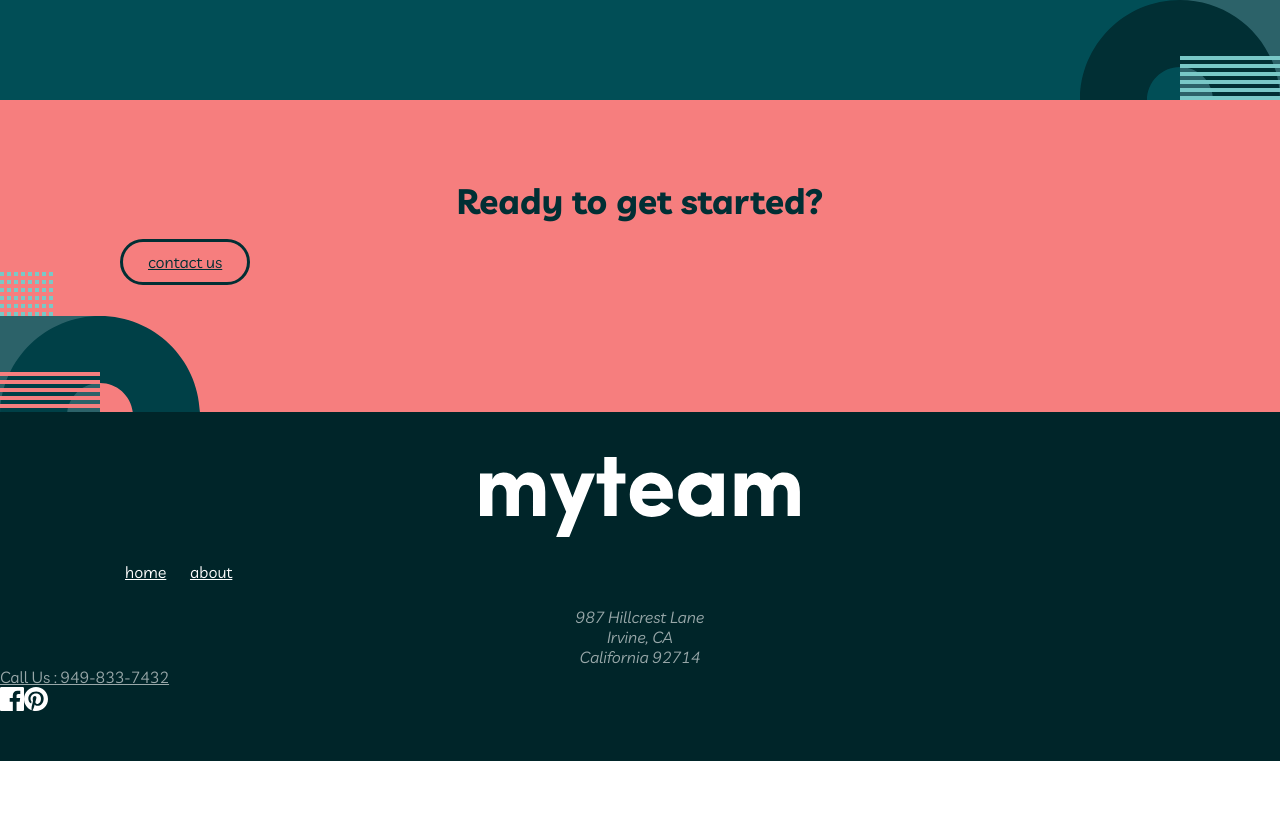
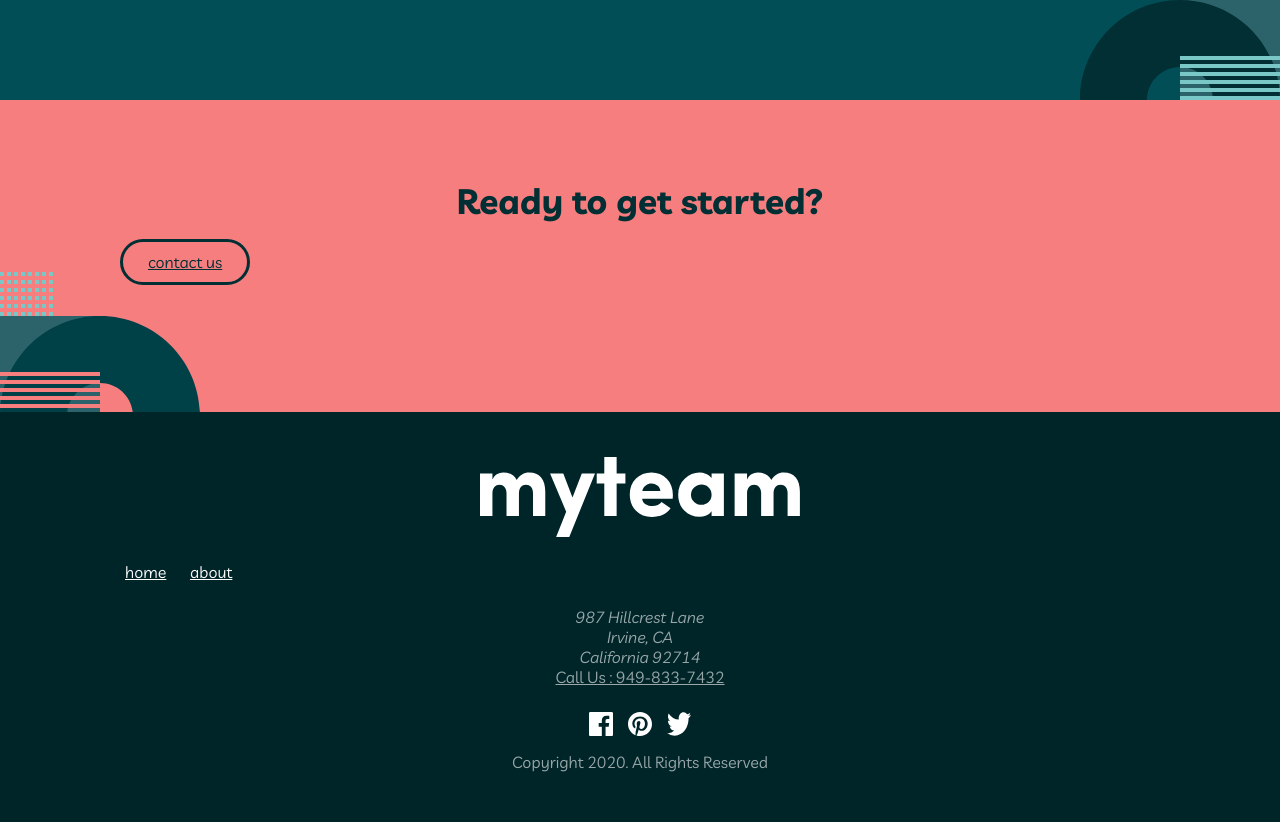
Before and after one commit to IronLegends7519/myteam, a website built with Vite: page home.html in a window 1280 px wide. Shown: the part 2549-3387 px from the top of the page. Before the commit the page ends 3310 px from the top, so only its background shows below. Built offline with nearby package versions, Linux system fonts and the light colour scheme.

Commit message:
finish home

```diff
--- a/index.html
+++ b/home.html
@@ -91,15 +91,17 @@
 </main>
 <footer class="backNoir">
   <img src="/img/logo.svg" alt="logo myTeam" class="petitLogo">
-  <a href="home" class="textWhite home">home</a>
-  <a href="about" class="textWhite about">about</a>
-  <address class="address">987 Hillcrest Lane<br>Irvine, CA<br>California 92714</address>
-  <a href="tel" class="address">Call Us : 949-833-7432</a>
-  <div class="row paddingBottom">
+  <a href="*" class="textWhite home">home</a>
+  <a href="about.html" class="textWhite about">about</a>
+  <address class="address marginTop">987 Hillcrest Lane<br>Irvine, CA<br>California 92714</address>
+  <a href="tel" class="address flex">Call Us : 949-833-7432</a>
+
+  <div class="row grid marginTop">
     <img src="/img/icon-facebook.svg" alt="facebook" class="">
-    <img src="/img/icon-pinterest.svg" alt="icon-pinterest">
+    <img src="/img/icon-pinterest.svg" alt="icon-pinterest" class="pinterest">
+    <img src="/img/icon-twitter.svg" alt="icon-twitter">
   </div>
-
+<p class="address paddingBottom">Copyright 2020. All Rights Reserved</p>
 </footer>
     <script type="module" src="/main.js"></script>
   </body>
--- a/style.css
+++ b/style.css
@@ -13,13 +13,26 @@ header{
   flex-direction: column;
 
 }
+.marginTop{
+  margin-top: 25px;
+}
 .address{
-  margin-top: 25px;
   color: white;
   opacity: 60%;
   text-align: center;
 }
-
+.flex{
+  display: flex;
+  flex-direction: column;
+  align-items: center;
+}
+.grid{
+  display: grid;
+  justify-content: center;
+}
+.pinterest{
+  margin: 0 15px;
+}
 .build{
   background-color: #012F34;
   display: flex;
@@ -78,7 +91,7 @@ header{
 }
 .PetitProfil{
   border-radius: 50%;
-  border-color: white;
+  border-color: #C4FFFE;
   border-style: solid;
   height: 62px;
   width: 62px;
```
Also changed, not shown: about.html (added).
